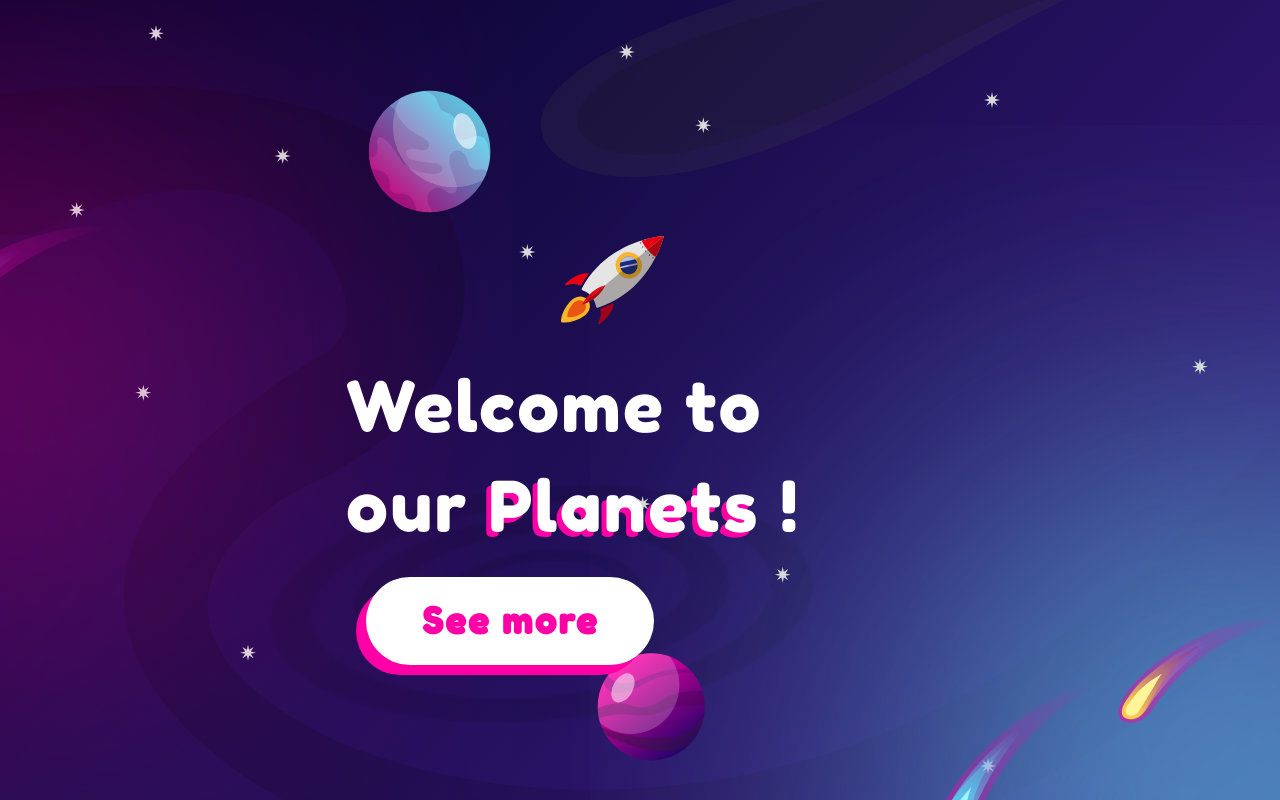
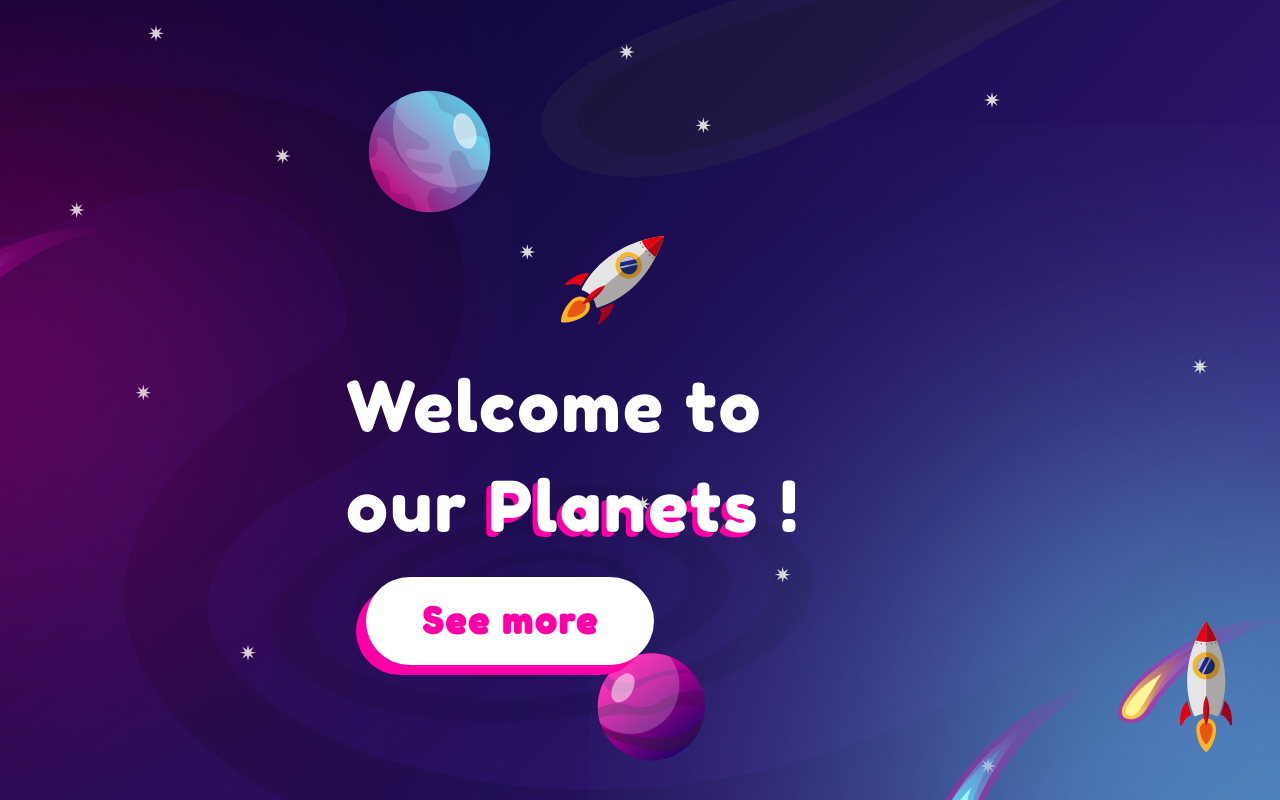
Before and after one commit to creativeplanets/homepage, a Next.js app: page / in a window 1280 px wide. Shown: the top 800 px of the page. Built offline with nearby package versions, Linux system fonts and the light colour scheme; a web font is replaced by a local one.

Commit message:
delete scroll to top react

```diff
--- a/package.json
+++ b/package.json
@@ -17,7 +17,6 @@
     "next": "13.2.3",
     "react": "18.2.0",
     "react-dom": "18.2.0",
-    "react-scroll-to-top": "^3.0.0",
     "typescript": "4.9.5"
   },
   "devDependencies": {
--- a/src/pages/index.tsx
+++ b/src/pages/index.tsx
@@ -3,13 +3,18 @@ import { Inter } from "next/font/google";
 import Header from "@/components/Header";
 import Who from "@/components/Who";
 import WhatSection from "@/components/WhatSection";
-import ScrollToTop from "react-scroll-to-top";
 import Rocket from "@/assets/scroll-top/Rocket.svg";
 import How from "@/components/How";
+
+import { useEffect } from "react";
 
 const inter = Inter({ subsets: ["latin"] });
 
 export default function Home() {
+  useEffect(() => {
+    window.scrollTo({ top: 0, left: 0, behavior: "smooth" });
+  }, []);
+
   return (
     <>
       <Head>
@@ -23,18 +28,18 @@ export default function Home() {
         <Who />
         <WhatSection />
         <How />
-        <ScrollToTop
-          smooth
+        <button
+          onClick={() => {
+            window.scrollTo({ top: 0, left: 0, behavior: "smooth" });
+          }}
           style={{
-            background: "transparent",
-            boxShadow: "none",
-            right: "0",
-            margin: "48px",
+            position: "fixed",
+            bottom: "3rem",
+            right: "3rem",
           }}
-          component={
-            <img src={Rocket.src} alt="scrollTop" width="52" height="131" />
-          }
-        />
+        >
+          <img src={Rocket.src} alt="scroll-top" />
+        </button>
       </main>
     </>
   );
```
